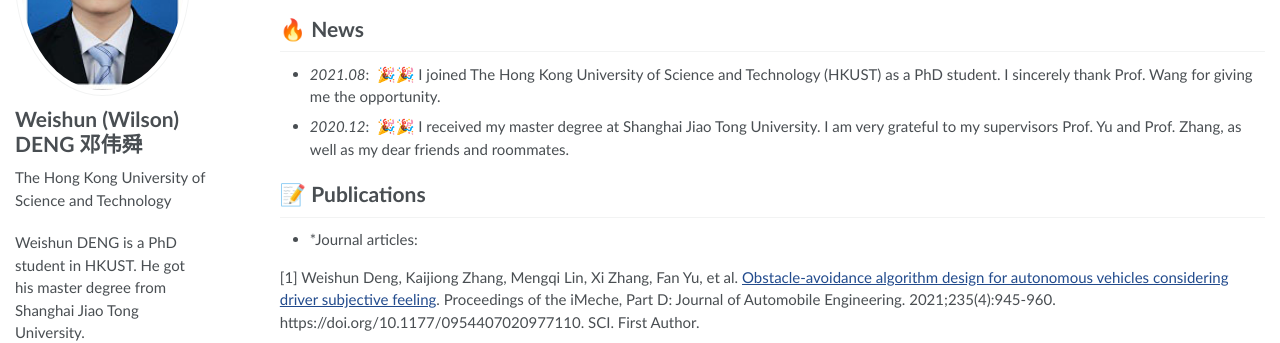
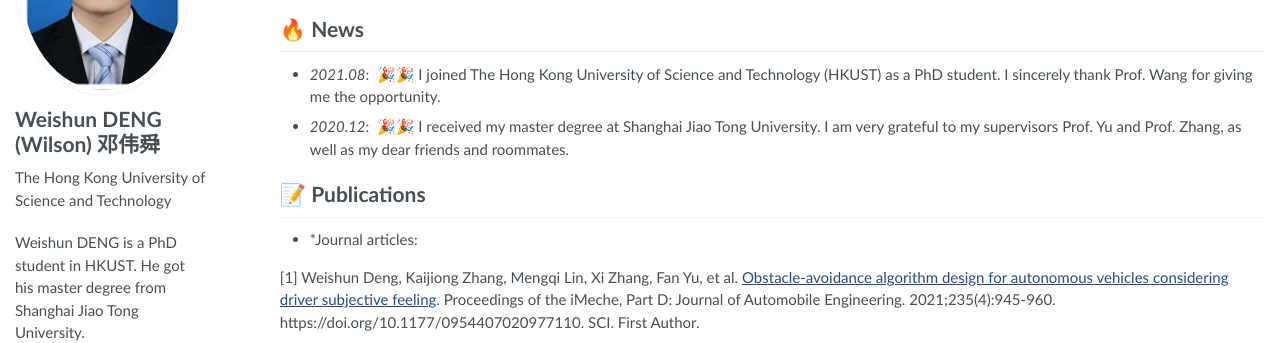
Before and after one commit to RayeRen/acad-homepage.github.io, a Jekyll site: the page built from _pages/about.md, in a window 1280 px wide. Shown: the part 224-567 px from the top of the page. Built offline with Jekyll 4.4.1, drawn with Linux system fonts in a browser that asks for light colours.

```diff
--- a/_config.yml
+++ b/_config.yml
@@ -21,7 +21,7 @@ baidu_site_verification  :  # get baidu_site_verification from https://ziyuan.ba
 
 # Site Author
 author:
-  name             : "Weishun (Wilson) DENG 邓伟舜"
+  name             : "Weishun DENG (Wilson) 邓伟舜"
   avatar           : "images/me.jpg"
   bio              : "The Hong Kong University of Science and Technology"
   location         : "Hong Kong and Shanghai"
```
